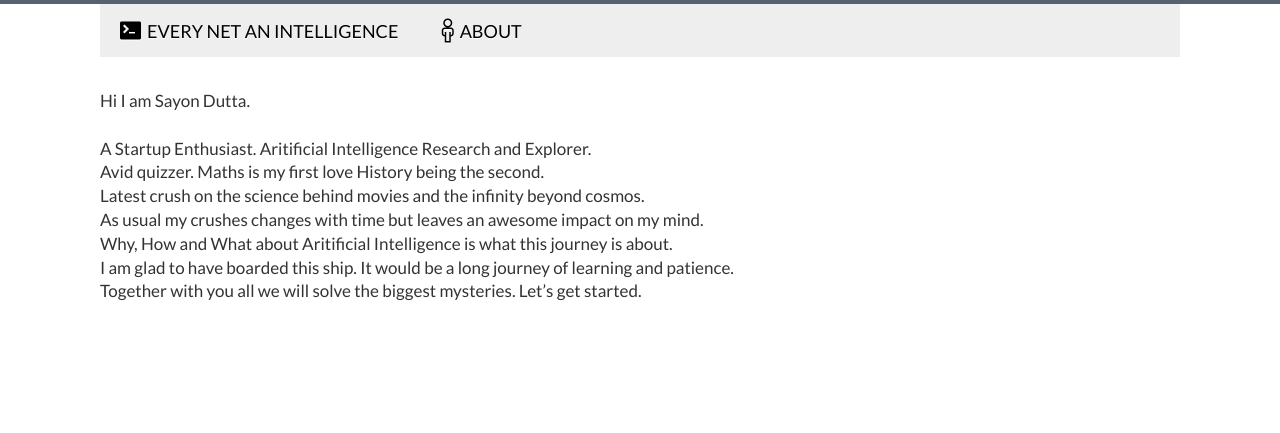
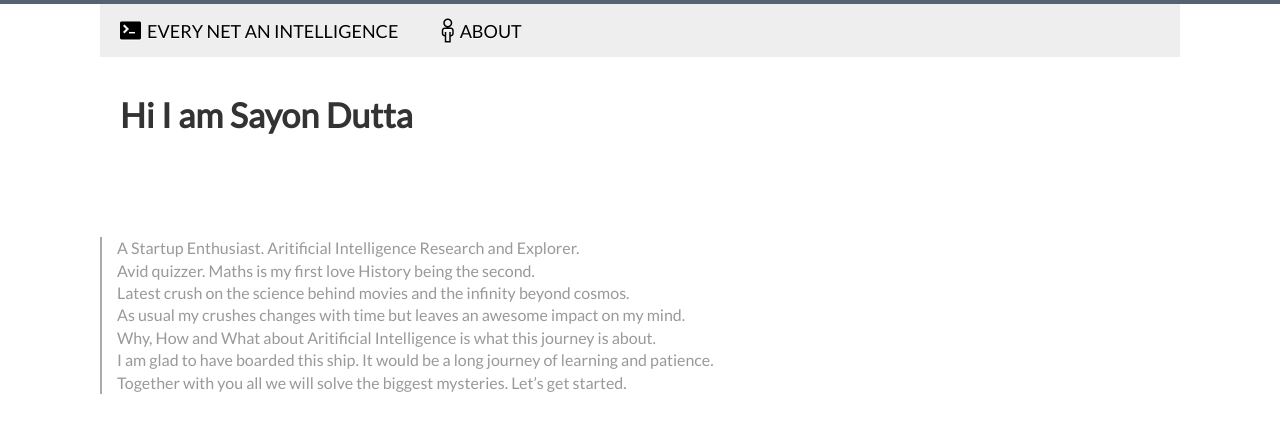
Before and after one commit to sayondutta/sayondutta.github.io, a Jekyll site: the page built from about.md, in a window 1280 px wide. Shown: the top 433 px of the page. Built offline with Jekyll 4.4.1, drawn with Linux system fonts in a browser that asks for light colours.

Commit message:
dec 30 1_28_54pm

```diff
--- a/about.md
+++ b/about.md
@@ -3,12 +3,14 @@ layout: default
 title: About Sayon Dutta
 ---
 
-Hi I am Sayon Dutta.<br/>
+Hi I am Sayon Dutta
+===================
 <br/>
-A Startup Enthusiast. Aritificial Intelligence Research and Explorer.<br/>
-Avid quizzer. Maths is my first love History being the second.<br/>
-Latest crush on the science behind movies and the infinity beyond cosmos.<br/>
-As usual my crushes changes with time but leaves an awesome impact on my mind.<br/>
-Why, How and What about Aritificial Intelligence is what this journey is about.<br/>
-I am glad to have boarded this ship. It would be a long journey of learning and patience.<br/>
-Together with you all we will solve the biggest mysteries. Let's get started.<br/>
+<br/>
+>A Startup Enthusiast. Aritificial Intelligence Research and Explorer.<br/>
+>Avid quizzer. Maths is my first love History being the second.<br/>
+>Latest crush on the science behind movies and the infinity beyond cosmos.<br/>
+>As usual my crushes changes with time but leaves an awesome impact on my mind.<br/>
+>Why, How and What about Aritificial Intelligence is what this journey is about.<br/>
+>I am glad to have boarded this ship. It would be a long journey of learning and patience.<br/>
+>Together with you all we will solve the biggest mysteries. Let's get started.<br/>
```
